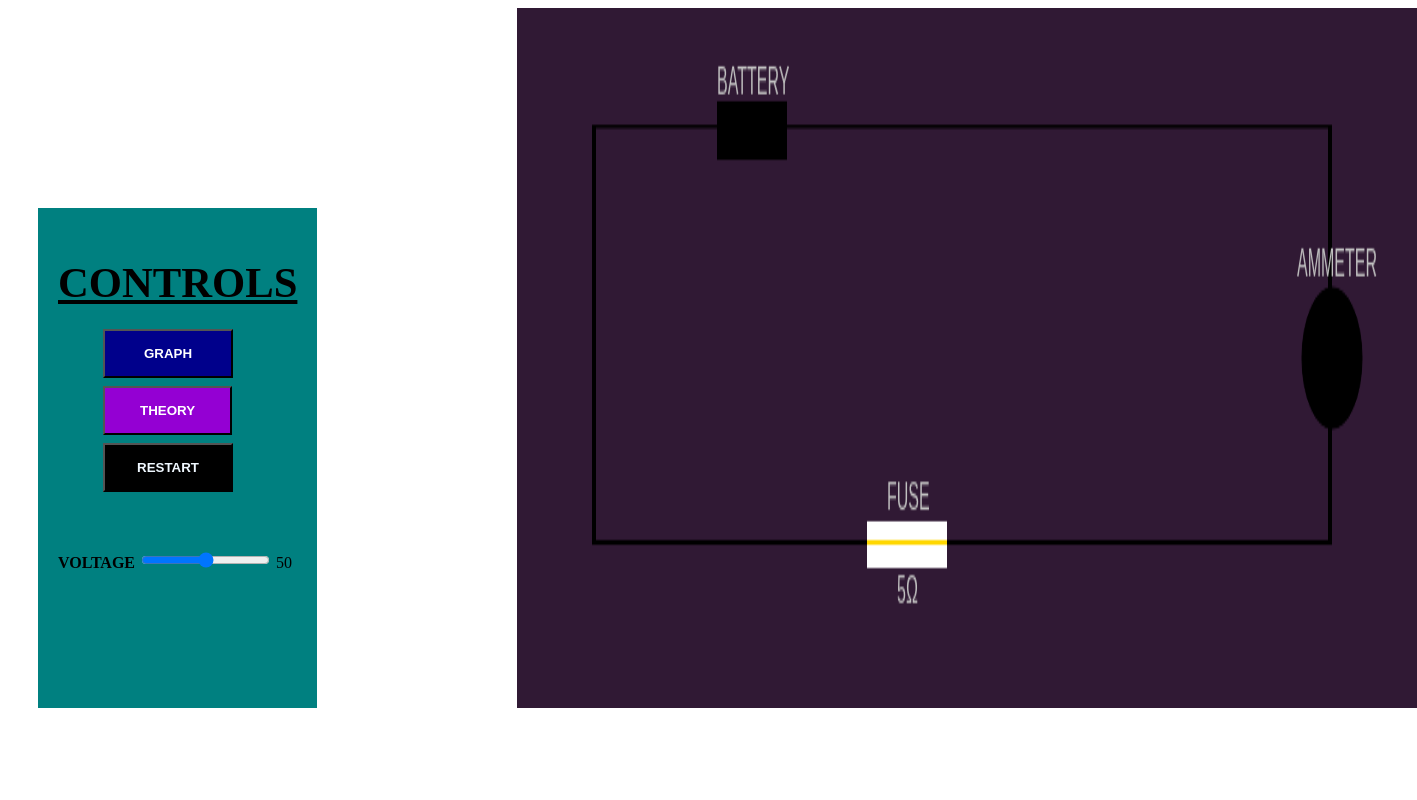
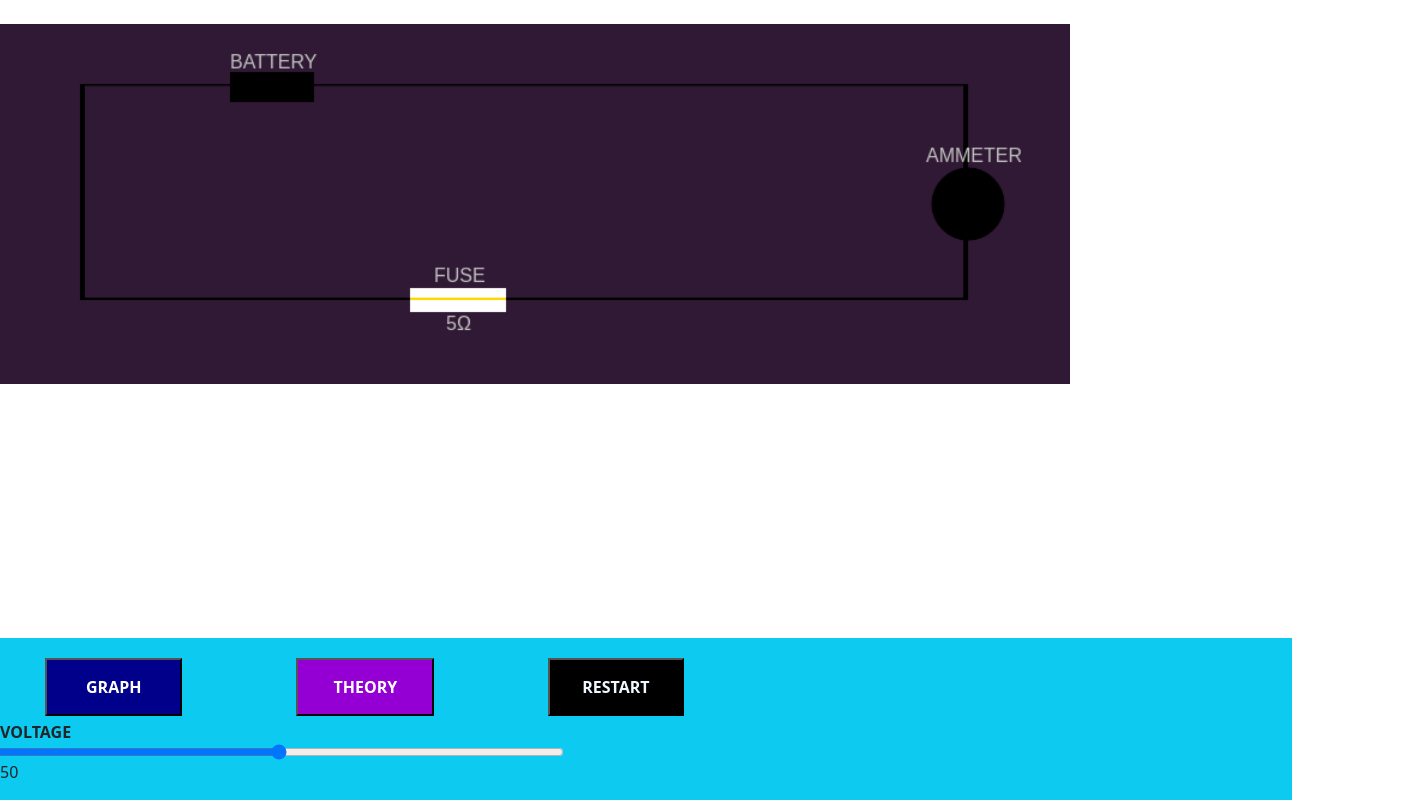
Before and after one commit to SRET-PHY-SIMS/E0422050, a plain HTML site: page index.html in a window 1280 px wide. Shown: the whole page, 1417 px wide, since content can reach past the window. Drawn offline with nearby package versions, Linux system fonts and the light colour scheme.

Commit message:
Changing Some stuff. (without Students perms)

```diff
--- a/graph.html
+++ b/graph.html
@@ -3,16 +3,12 @@
 <title>V-I GRAPH</title>
 <script src="https://cdnjs.cloudflare.com/ajax/libs/Chart.js/2.5.0/Chart.min.js"></script>
 <body>
-  <button class="button" style="background-color:black;color: aliceblue;"
-      onclick="location.href='graph.html'">
-      <b>RESTART</b>
-      </button>
-<canvas id="myChart" width="1100" height="525"></canvas>
+<canvas id="myChart" width="525" height="525"></canvas>
 <script>
 var xValues = [];
 var yValues = [];
 var r;
-r=prompt("Please enter the value of resistor for getting a proper graph");
+r=5;
 generateData("x * r", 1, 50, 1);
 new Chart("myChart", {
   type: "line",
--- a/index.html
+++ b/index.html
@@ -4,6 +4,7 @@
 <head>
   <meta charset="UTF-8">
   <title>OHM'S LAW</title>
+  <link href="https://cdn.jsdelivr.net/npm/bootstrap@5.3.0-alpha2/dist/css/bootstrap.min.css" rel="stylesheet" integrity="sha384-aFq/bzH65dt+w6FI2ooMVUpc+21e0SRygnTpmBvdBgSdnuTN7QbdgL+OapgHtvPp" crossorigin="anonymous">
   <style>
   .button{
     padding: 15px 32px;
@@ -22,36 +23,56 @@
     margin-left: 30px;
   }
   .wrap {display: flex; flex-direction: "row"; }
-
+  div.absolute {
+  position: absolute;
+  top: 20px;
+  left: -220px;
+  zoom:1.2;
+}
    </style>
 </head>
 <body>
 
-<div class=wrap>
-  <div class="control">
-      <strong style="font-weight: bold; font-size: 32pt;"><u>CONTROLS</u>
-      </strong>
-      <br><br>
+  <div class="row">
+    <div class="">
+      <iframe src="graph.html" style="float:right;height:700px"></iframe>
+    </div>
+    <div class="col absolute">
+      <canvas id="CANVAS" width="1100" height="300"></canvas>
+    </div>
+
+    <div>
+
+    </div>
+  </div>
+  <div class="row bg-info fixed-bottom py-3">
+    <div class="col-md-auto">
      <button class="button" style="background-color:darkblue;color:white;padding: 15px 39px;"
       onclick="location.href='graph.html'"><b>
-        GRAPH</b></button><br>
+        GRAPH</b></button>
+    </div>
+    <div class="col-md-auto">
 
       <button class="button" style="background-color:darkviolet;color:white;padding: 15px 35px;"
       onclick="location.href='project_theory.html'"><b>
-        THEORY</b></button><br>
+        THEORY</b></button>
+    </div>
+<div class="col-md-auto">
 
   <button class="button" style="background-color:black;color: aliceblue;"
   onclick="location.href='index.html'">
   <b>RESTART</b>
-      </button><br><br><br><br>
+</button>
+</div>
 
+      <div class="row" style="width:600px">
 
         <b>VOLTAGE</b>
         <input id="vslider" type="range" min="1" max="100" oninput="vsliderChange(this.value); v=parseInt(this.value);">
         <output id="vsliderVal">50</output>
-      <br><br>
       </div>
-  <canvas id="CANVAS" width="1100" height="300" position="relative"></canvas>
+  </div>
+
 </div>
 
 <script>
@@ -60,5 +81,6 @@
     }
 </script>
 <script src="./project.js"></script>
+<script src="https://cdn.jsdelivr.net/npm/bootstrap@5.3.0-alpha2/dist/js/bootstrap.bundle.min.js" integrity="sha384-qKXV1j0HvMUeCBQ+QVp7JcfGl760yU08IQ+GpUo5hlbpg51QRiuqHAJz8+BrxE/N" crossorigin="anonymous"></script>
 </body>
 </html>
```
Lines whose indentation alone changed are shown as unchanged.
